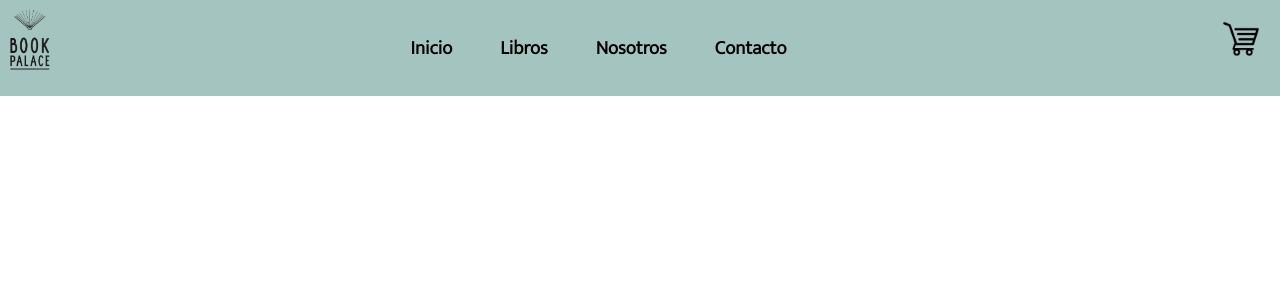
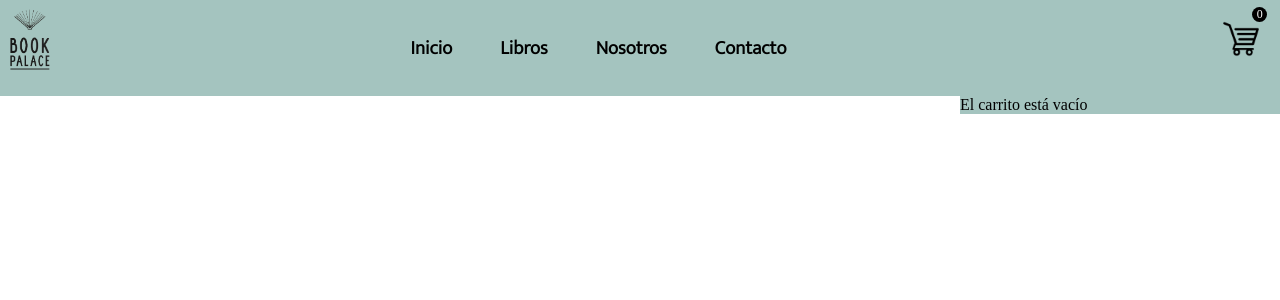
Before and after one commit to micaiann/Proyecto-React, a Next.js app: page / in a window 1280 px wide. Both pictures are taken after a click on the link 1241 px from the left and 72 px from the top of the page. Shown: the top 300 px of the page. Built offline with nearby package versions, Linux system fonts and the light colour scheme.

Commit message:
cart functions

```diff
--- a/src/components/molecules/Navbar.js
+++ b/src/components/molecules/Navbar.js
@@ -2,8 +2,31 @@ import React from 'react';
 import { useState } from 'react';
 
 
-const Navbar = () => {
+const Navbar = ({ allProducts,
+  setAllProducts,
+  total,
+  countProducts,
+  setCountProducts,
+  setTotal, }) => {
   const [isOpen, setIsOpen] = useState(false)
+  const [active, setActive] = useState(false)
+
+  const onDeleteProduct = product => {
+    const results = allProducts.filter(
+      item => item.id !== product.id
+    );
+
+    setTotal(total - product.price * product.quantity);
+    setCountProducts(countProducts - product.quantity);
+    setAllProducts(results);
+  };
+
+  const onCleanCart = () => {
+    setAllProducts([]);
+    setTotal(0);
+    setCountProducts(0);
+  };
+
 
 
   return (
@@ -32,9 +55,66 @@ const Navbar = () => {
           <a href='#' className='nav_link'>Contacto</a>
         </li>
       </ul>
-      <div className='cart_container'>
+      <div className='cart-icon' onClick={() => setActive(!active)}>
         <a href='#' className='cart'><img src='./images/cart_1.png' /></a>
+
+        <div className="count-products">
+          <span id='contador-productos'>{countProducts}</span>
+
+        </div>
       </div>
+      <div className={`container-cart-products ${active ? '' : 'hidden-cart'
+        }`} >
+        {allProducts.length ? (
+          <>
+            <div className='row-product'>
+              {allProducts.map(product => (
+                <div className='cart-product' key={product.id}>
+                  <div className='info-cart-product'>
+                    <span className='cantidad-producto-carrito'>
+                      {product.quantity}
+                    </span>
+                    <p className='titulo-producto-carrito'>
+                      {product.nameProduct}
+                    </p>
+                    <span className='precio-producto-carrito'>
+                      ${product.price}
+                    </span>
+                  </div>
+                  <svg
+                    xmlns='http://www.w3.org/2000/svg'
+                    fill='none'
+                    width="24px"
+                    viewBox='0 0 24 24'
+                    strokeWidth='1.5'
+                    stroke='currentColor'
+                    className='icon-close'
+                    onClick={() => onDeleteProduct(product)}
+                  >
+                    <path
+                      strokeLinecap='round'
+                      strokeLinejoin='round'
+                      d='M6 18L18 6M6 6l12 12'
+                    />
+                  </svg>
+                </div>
+              ))}
+            </div>
+
+            <div className='cart-total'>
+              <h3>Total:</h3>
+              <span className='total-pagar'>${total}</span>
+            </div>
+
+            <button className='btn-clear-all' onClick={onCleanCart}>
+              Vaciar Carrito
+            </button>
+          </>
+        ) : (
+          <p className='cart-empty'>El carrito está vacío</p>
+        )}
+      </div>
+
 
     </nav>
   )
--- a/src/pages/index.js
+++ b/src/pages/index.js
@@ -3,6 +3,7 @@ import Image from 'next/image'
 import { Inter } from 'next/font/google'
 import styles from '@/styles/Home.module.css'
 import Navbar from '@/components/molecules/Navbar'
+import { useState } from "react";
 
 
 
@@ -11,6 +12,9 @@ const inter = Inter({ subsets: ['latin'] })
 
 
 const index = () => {
+  const [allProducts, setAllProducts] = useState([]);
+	const [total, setTotal] = useState(0);
+	const [countProducts, setCountProducts] = useState(0);
   return (
     <>
       <Head>
@@ -21,13 +25,19 @@ const index = () => {
       </Head>
 
 
+
       <main>
 
         {/* BARRA DE NAVEGACIÓN */}
-        <div><Navbar/></div>
+        <div><Navbar allProducts={allProducts}
+				setAllProducts={setAllProducts}
+				total={total}
+				setTotal={setTotal}
+				countProducts={countProducts}
+				setCountProducts={setCountProducts}/></div>
 
         {/* INICIO */}
-        <div style={{height:"150vh",}}></div>
+        <div className={styles.inicio}></div>
 
         {/* CLÁSICOS */}
         <div></div>
--- a/src/styles/globals.css
+++ b/src/styles/globals.css
@@ -58,8 +58,6 @@ a {
   padding: 0.5rem;
 }
 
-
-
 div .cart img {
   height: 48px;
   margin: 15px;
@@ -86,7 +84,6 @@ a {
   font-size: larger;
 }
 
-
 .nav_item>a {
 
   font-weight: bold;
@@ -96,6 +93,119 @@ a {
 .nav_toggle {
   display: none;
 }
+
+/************CART STYLES****************/
+.container-items {
+  display: flex;
+  justify-content: center;
+  height: 50vh;
+
+}
+
+.count-products {
+	position: absolute;
+	top: 7%;
+	right: 1%;
+
+	background-color: #000;
+	color: #fff;
+	width: 15px;
+	height: 15px;
+
+	display: flex;
+	justify-content: center;
+	align-items: center;
+	border-radius: 50%;
+}
+
+#contador-productos {
+	font-size: 12px;
+}
+
+.container-cart-products {
+  position: absolute;
+  background-color: #A4C4BF;
+  top: 12vh;
+  right:0;
+
+  width: 25vw;
+}
+
+.hidden-cart {
+  display: none;
+}
+.cart-product {
+	display: flex;
+	align-items: center;
+	justify-content: space-between;
+	padding: 30px;
+
+	border-bottom: 1px solid rgba(0, 0, 0, 0.2);
+}
+
+.info-product {
+  font-size: 8px;
+}
+
+.info-cart-product {
+	display: flex;
+	justify-content: space-between;
+	flex: 0.8;
+}
+
+.titulo-producto-carrito {
+	font-size: 10px;
+}
+
+.precio-producto-carrito {
+	font-weight: 700;
+	font-size: 20px;
+	margin-left: 10px;
+}
+
+.cantidad-producto-carrito {
+	font-weight: 400;
+	font-size: 20px;
+}
+
+.icon-close {
+	width: 25px;
+	height: 25px;
+}
+
+.icon-close:hover {
+	stroke: #d8baf0;
+	cursor: pointer;
+}
+
+.cart-total {
+	display: flex;
+	justify-content: center;
+	align-items: center;
+	padding: 20px 0;
+	gap: 20px;
+}
+
+.cart-total h3 {
+	font-size: 20px;
+	font-weight: 700;
+}
+
+.total-pagar {
+	font-size: 20px;
+	font-weight: 900;
+}
+
+
+.btn-clear-all {
+width: 100%;
+height: 5vh;
+background-color:#ebe5e9;
+
+
+}
+
+
 
 /*************NAVBAR MEDIAQUERIES***************/
 
@@ -157,9 +267,7 @@ a {
     transition: all 0.2s linear;
   }
 
-   .logo {
-     margin-left: 8%;
-   }
+
    .cart_container {
     margin-left: 10%;
    }
@@ -167,9 +275,7 @@ a {
   div .cart img {
     height: 36px;
     margin: 18px;
-
   }
-
 
 }
 
@@ -231,11 +337,6 @@ a {
     transition: all 0.2s linear;
   }
 
-
-   .logo {
-    margin-left: 20%;
-
-   }
 
    .cart_container {
     margin-left: 20%;
@@ -302,12 +403,6 @@ a {
     transition: all 0.2s linear;
   }
 
-
-   .logo {
-    margin-left: 20%;
-
-   }
-
    .cart_container {
     margin-left: 20%;
    }
@@ -318,4 +413,9 @@ a {
 
   }
 
+  .container-cart-products {
+    top: 12vw;
+
+  }
+
 }
```
